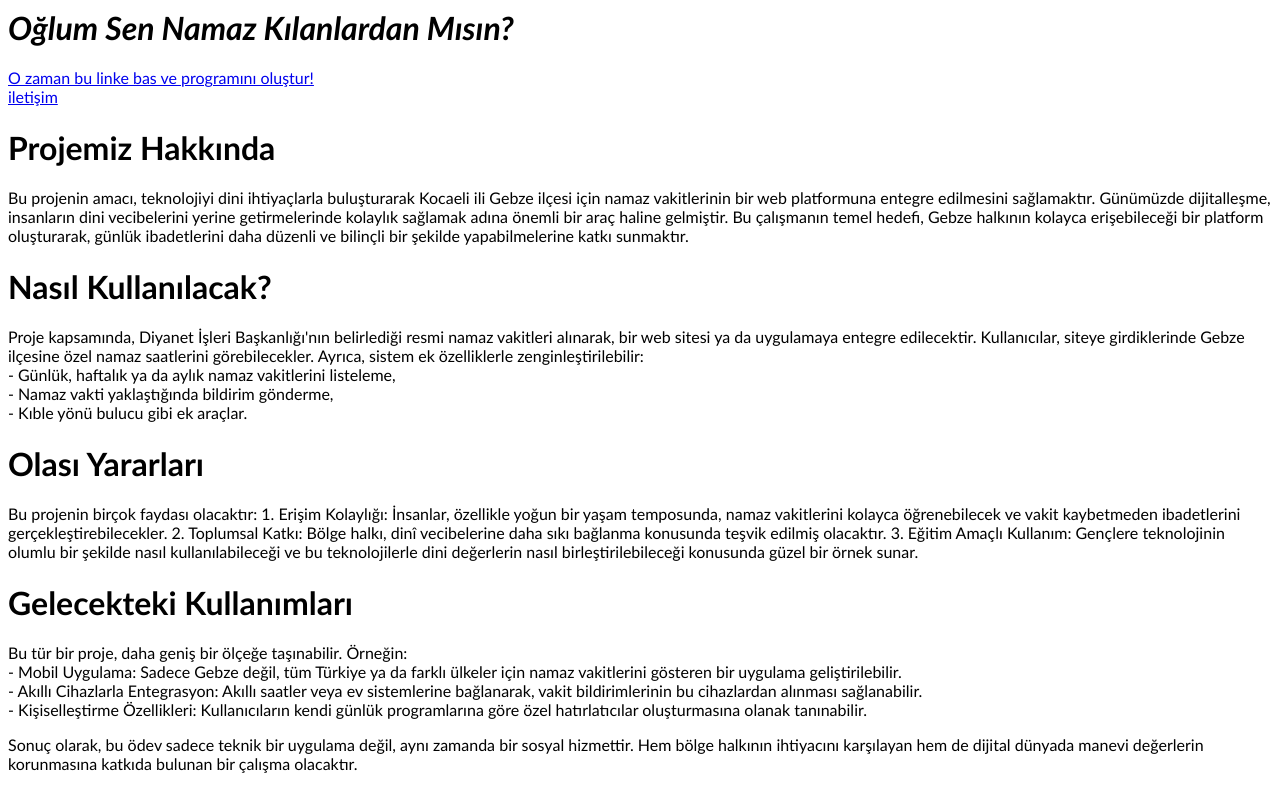
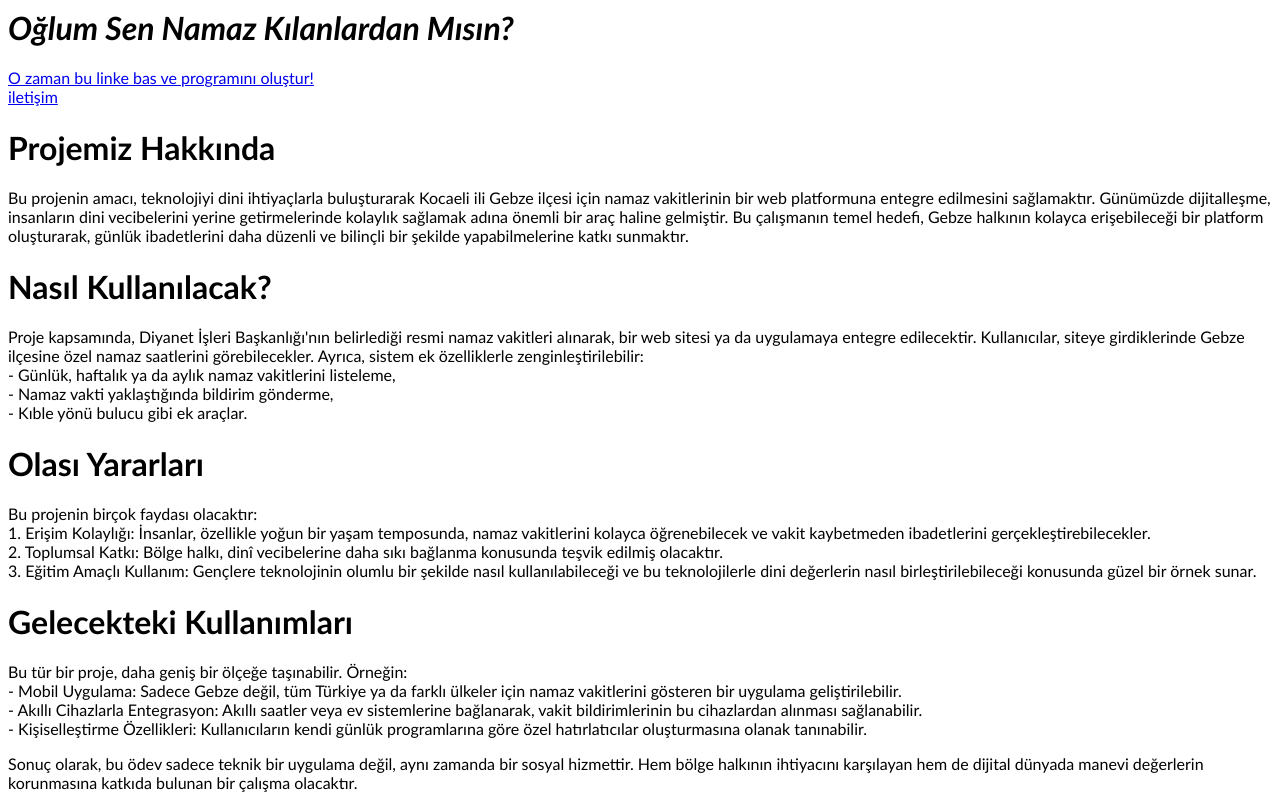
Before and after one commit to YungBitCoder/NamazVakitleri, a plain HTML site: page index.html in a window 1280 px wide. Drawn offline with Linux system fonts and the light colour scheme.

Commit message:
Update index.html

```diff
--- a/index.html
+++ b/index.html
@@ -33,9 +33,9 @@
       Olası Yararları
     </h1>
     <p>
-      Bu projenin birçok faydası olacaktır:
-      1. Erişim Kolaylığı: İnsanlar, özellikle yoğun bir yaşam temposunda, namaz vakitlerini kolayca öğrenebilecek ve vakit kaybetmeden ibadetlerini gerçekleştirebilecekler.
-      2. Toplumsal Katkı: Bölge halkı, dinî vecibelerine daha sıkı bağlanma konusunda teşvik edilmiş olacaktır.
+      Bu projenin birçok faydası olacaktır:  <br>
+      1. Erişim Kolaylığı: İnsanlar, özellikle yoğun bir yaşam temposunda, namaz vakitlerini kolayca öğrenebilecek ve vakit kaybetmeden ibadetlerini gerçekleştirebilecekler.  <br>
+      2. Toplumsal Katkı: Bölge halkı, dinî vecibelerine daha sıkı bağlanma konusunda teşvik edilmiş olacaktır.  <br>
       3. Eğitim Amaçlı Kullanım: Gençlere teknolojinin olumlu bir şekilde nasıl kullanılabileceği ve bu teknolojilerle dini değerlerin nasıl birleştirilebileceği konusunda güzel bir örnek sunar.
     </p>
     <h1>
```
